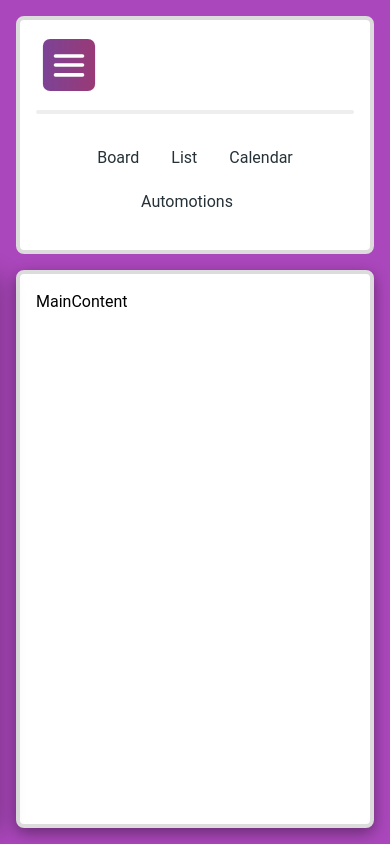
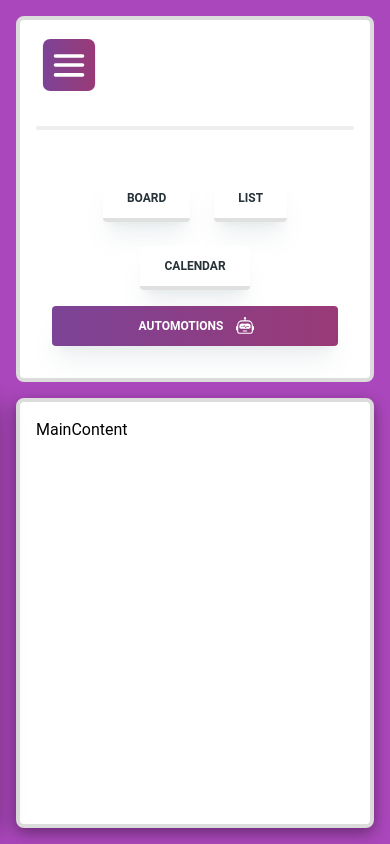
Before and after one commit to MiguelMR86/TaskHub, a React (Vite) app: page / in a window 390 px wide. Built offline with nearby package versions, Linux system fonts and the light colour scheme; a web font is replaced by a local one.

Commit message:
Nav media query update

```diff
--- a/src/components/TaskManager/Nav/NavBar.jsx
+++ b/src/components/TaskManager/Nav/NavBar.jsx
@@ -5,9 +5,9 @@ import NavList from './NavList.jsx'
 export default function NavBar() {
   return (
     <Navbar color="transparent" className="w-full bg-white border-4 border-[#DCDCDC] rounded-lg" fullWidth={true}>
-      <div className="flex flex-wrap sm:flex-nowrap items-center gap-4 text-blue-gray-900">
+      <div className="flex flex-wrap tablet:flex-nowrap items-center gap-4 gap-y-8 text-blue-gray-900">
         <SideBarBtn />
-        <hr className="border-2 rounded-full w-full sm:hidden"/>
+        <hr className="border-2 rounded-full w-full tablet:hidden"/>
         <NavList />
       </div>
     </Navbar>
--- a/src/components/TaskManager/Nav/NavList.jsx
+++ b/src/components/TaskManager/Nav/NavList.jsx
@@ -1,38 +1,44 @@
 import React, { useContext } from "react";
-import { Context } from '../../../context/context.jsx'
-
+import { Context } from '../../../context/Context'
+import { Button } from "@material-tailwind/react";
+import { BsRobot } from "react-icons/bs";
 function NavList() {
   const { currentSection, setCurrentSection } = useContext(Context);
 
   return (
     <div className="flex flex-wrap items-center w-full h-full justify-center select-none p-4 gap-y-4 mobileXL:justify-between mobileXL:p-0">
-      <div className="flex flex-row items-center ml-4 gap-8 mr-4 sm:gap-10 lg:gap-16">
-        <a
-          className={`border-b-4 h-[85%] flex items-center rounded cursor-pointer transition-all  ${currentSection == "Board" ? "border-[#993a76]" : "border-transparent hover:border-gray-400"}`}
+      <div className="flex flex-row flex-wrap items-center justify-center ml-4 gap-6 mr-4 sm:gap-10 lg:gap-16 w-full md:w-auto">
+        <Button
+          color="white"
+          className={`border-b-4 h-[85%] rounded shadow-xl ${currentSection == "Board" ? "border-[#993a76]" : "border-gray-300 hover:border-gray-400"}`}
           onClick={() => setCurrentSection("Board")}
         >
           Board
-        </a>
-        <a
-          className={`border-b-4 h-[85%] flex items-center rounded cursor-pointer transition-all  ${currentSection == "List" ? "border-[#993a76]" : "border-transparent hover:border-gray-400"}`}
+        </Button>
+        <Button
+          color="white"
+          className={`border-b-4 h-[85%] rounded shadow-xl ${currentSection == "List" ? "border-[#993a76]" : "border-gray-300 hover:border-gray-400"}`}
           onClick={() => setCurrentSection("List")}
         >
           List
-        </a>
-        <a
-          className={`border-b-4 h-[85%] flex items-center rounded cursor-pointer transition-all  ${currentSection == "Calendar" ? "border-[#993a76]" : "border-transparent hover:border-gray-400"}`}
+        </Button>
+        <Button
+          color="white"
+          className={`border-b-4 h-[85%] rounded shadow-xl ${currentSection == "Calendar" ? "border-[#993a76]" : "border-gray-300 hover:border-gray-400"}`}
           onClick={() => setCurrentSection("Calendar")}
         >
           Calendar
-        </a>
+        </Button>
       </div>
-      <div className="flex flex-row items-center gap-10 mr-4 w-full mobileXL:w-auto">
-        <a
-          className={`border-b-4 h-[85%] w-full flex justify-center items-center rounded cursor-pointer transition-all  ${currentSection == "Automotions" ? "border-[#993a76]" : "border-transparent hover:border-gray-400"}`}
+      <div className="flex flex-row items-center gap-10 mobileXL:mr-4 w-full md:w-auto">
+        <Button
+          color="white"
+          className={` h-[85%] flex gap-4 items-center justify-center rounded shadow-xl w-full bg-gradient-to-r from-[#7c4396] to-[#993a76] text-white`}
           onClick={() => setCurrentSection("Automotions")}
         >
           Automotions
-        </a>
+          <BsRobot className=" scale-150" />
+        </Button>
       </div>
     </div>
   );
--- a/src/components/TaskManager/Side/SideBar.jsx
+++ b/src/components/TaskManager/Side/SideBar.jsx
@@ -12,7 +12,7 @@ function SideBar() {
   const { openSideBar } = useContext(Context)
 
   return (
-    <Navbar color="transparent" fullWidth className={`absolute top-0 left-0 w-[300px] h-full bg-white flex flex-col justify-between rounded-lg shadow-[0_5px_25px_rgba(0,0,0,0.3)] transition-all ${openSideBar ? '-translate-x-0' : ' -translate-x-[316px]'}`}>
+    <Navbar color="transparent" fullWidth className={`absolute top-0 left-0 border-4 border-[#DCDCDC] w-[300px] h-full bg-white flex flex-col justify-between rounded-lg shadow-[0_5px_25px_rgba(0,0,0,0.3)] transition-all ${openSideBar ? '-translate-x-0' : ' -translate-x-[316px]'}`}>
         <div open={openSideBar}>
           <Logo />
           <Searcher />
--- a/src/components/TaskManager/Side/SideBarBtn.jsx
+++ b/src/components/TaskManager/Side/SideBarBtn.jsx
@@ -1,5 +1,5 @@
 import React, { useContext } from "react";
-import { Context } from '../../../context/Context.jsx'
+import { Context } from '../../../context/Context'
 
 export default function SideBarBtn() {
   const { openSideBar, setOpenSideBar } = useContext(Context)
--- a/tailwind.config.js
+++ b/tailwind.config.js
@@ -19,6 +19,7 @@ module.exports = withMT({
       },
       screens: {
         'mobileXL': '410px',
+        'tablet': '724px',
       },
     },
   },
```
